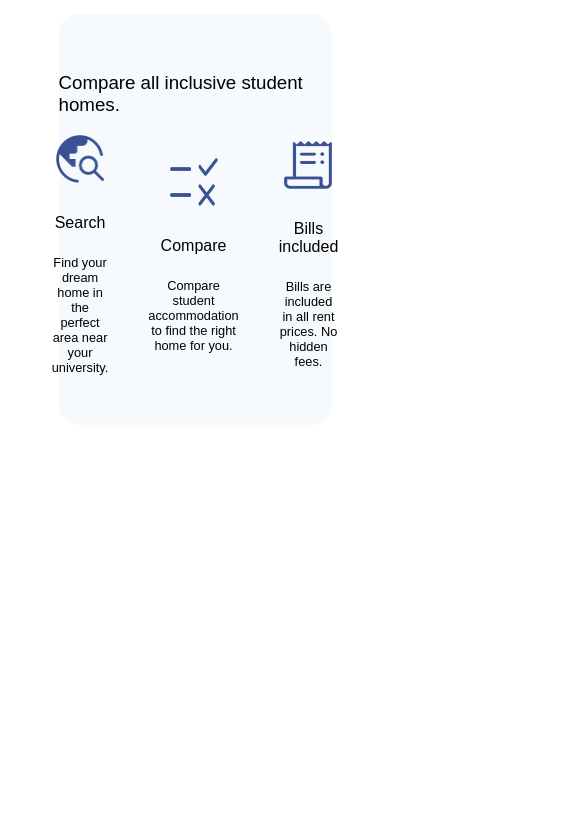
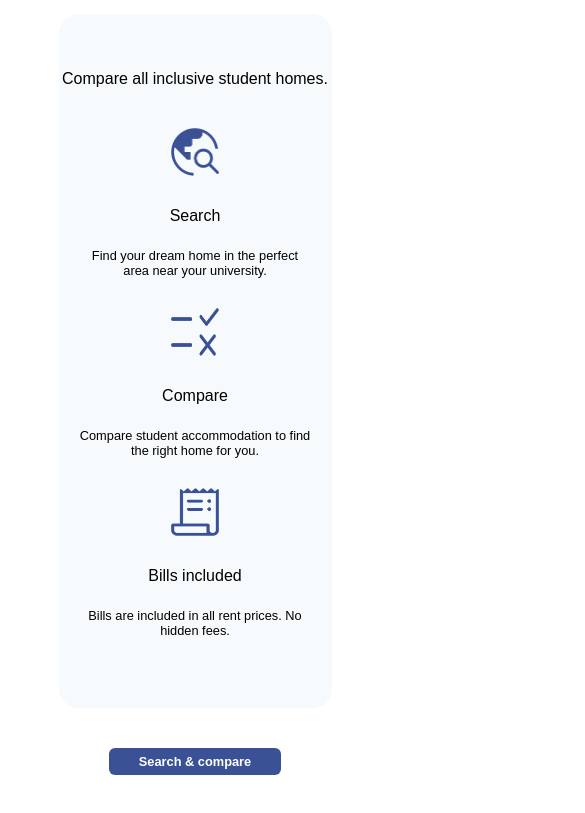
Before and after one commit to StefanC24/Unilife-Acomodation-Booking, a React (Create React App) app: page / in a window 390 px wide. Shown: the part 563-1376 px from the top of the page, 585 px wide, since content can reach past the window. Built offline with nearby package versions, Linux system fonts and the light colour scheme; no server answers.

Commit message:
made the homepage responsive

```diff
--- a/src/pages/HomePage/Homepage.css
+++ b/src/pages/HomePage/Homepage.css
@@ -93,7 +93,6 @@
 .why-unilife-header{
     font-family: Epilogue, sans-serif;
     font-weight: 450;
-    /* margin: 40px 0px; */
 }
 
 .why-unilife-children{
@@ -153,10 +152,6 @@
     display: flex;
     justify-content: center;
     /* align-items: center; */
-}
-
-.how-it-works-text-container{
-
 }
 
 .how-it-works-children-image{
@@ -231,8 +226,19 @@
     .city-card-text{
         font-size: 0.8em;
     }
+    .why-unilife-children{
+        display: flex;
+        flex-direction: column;
+    }
+    .why-unilife-header{
+        margin-bottom: 40px;
+    }
+    .child{
+        margin-bottom: 20px;
+    }
+
     .how-it-works-container{
-        visibility: hidden;
+        display: none;
     }
 }
 
@@ -264,4 +270,7 @@
         grid-template-columns: repeat(1, 15em);
         gap: 15px;
     }
+    .why-unilife-header{
+        font-size: 1em;
+    }
 }
--- a/src/pages/HomePage/Homepage.js
+++ b/src/pages/HomePage/Homepage.js
@@ -109,6 +109,7 @@ export default function Homepage() {
             </div>
             <img className='user-picture' src='./assets/user-picture.png' alt=''></img>
         </div>
+        <button className='see-all-cities-button'>Search & compare</button>
 
     </div>
   )
```
